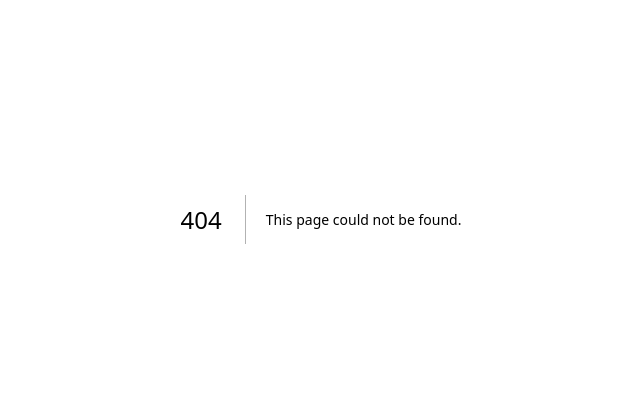
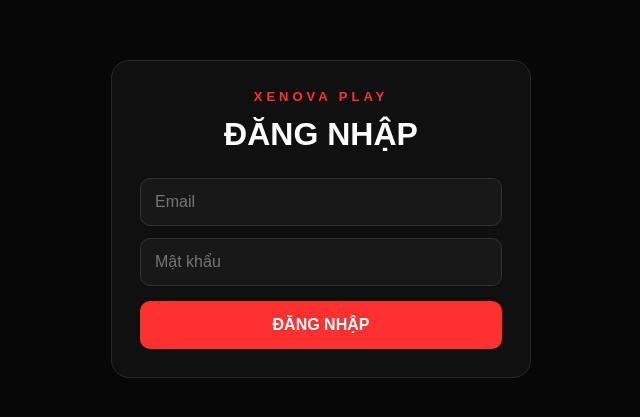
Before and after one commit to trantuyen7cdz-svg/-xenova-play, a Next.js app: page /login in a window 1280 px wide. Before the commit this address had no page. Shown: the part 181-598 px from the top of the page, without its empty margins (319-959 px from the left). Built offline with nearby package versions, Linux system fonts and the light colour scheme; no server answers.

Commit message:
Create page.js

```diff
--- /dev/null
+++ b/app/login/page.js
@@ -0,0 +1,149 @@
+"use client";
+
+import { useState } from "react";
+import { useRouter } from "next/navigation";
+import { supabase } from "@/lib/supabase";
+
+export default function LoginPage() {
+  const router = useRouter();
+
+  const [email, setEmail] = useState("");
+  const [password, setPassword] = useState("");
+  const [loading, setLoading] = useState(false);
+  const [message, setMessage] = useState("");
+
+  async function handleLogin(e) {
+    e.preventDefault();
+
+    setLoading(true);
+    setMessage("");
+
+    const { error } = await supabase.auth.signInWithPassword({
+      email,
+      password,
+    });
+
+    if (error) {
+      setMessage(error.message);
+      setLoading(false);
+      return;
+    }
+
+    router.push("/dashboard");
+  }
+
+  return (
+    <main
+      style={{
+        minHeight: "100vh",
+        background: "#070707",
+        color: "#fff",
+        display: "flex",
+        justifyContent: "center",
+        alignItems: "center",
+        padding: "20px",
+      }}
+    >
+      <form
+        onSubmit={handleLogin}
+        style={{
+          width: "100%",
+          maxWidth: "420px",
+          background: "#101010",
+          border: "1px solid #292929",
+          borderRadius: "18px",
+          padding: "28px",
+        }}
+      >
+        <div
+          style={{
+            textAlign: "center",
+            color: "#ff3030",
+            fontWeight: "900",
+            letterSpacing: "4px",
+            fontSize: "13px",
+          }}
+        >
+          XENOVA PLAY
+        </div>
+
+        <h1
+          style={{
+            textAlign: "center",
+            marginTop: "12px",
+            marginBottom: "25px",
+          }}
+        >
+          ĐĂNG NHẬP
+        </h1>
+
+        <input
+          type="email"
+          placeholder="Email"
+          value={email}
+          onChange={(e) => setEmail(e.target.value)}
+          required
+          style={{
+            width: "100%",
+            boxSizing: "border-box",
+            padding: "14px",
+            marginBottom: "12px",
+            borderRadius: "10px",
+            border: "1px solid #333",
+            background: "#181818",
+            color: "#fff",
+            outline: "none",
+          }}
+        />
+
+        <input
+          type="password"
+          placeholder="Mật khẩu"
+          value={password}
+          onChange={(e) => setPassword(e.target.value)}
+          required
+          style={{
+            width: "100%",
+            boxSizing: "border-box",
+            padding: "14px",
+            marginBottom: "15px",
+            borderRadius: "10px",
+            border: "1px solid #333",
+            background: "#181818",
+            color: "#fff",
+            outline: "none",
+          }}
+        />
+
+        <button
+          type="submit"
+          disabled={loading}
+          style={{
+            width: "100%",
+            padding: "15px",
+            border: "none",
+            borderRadius: "10px",
+            background: "#ff3030",
+            color: "#fff",
+            fontWeight: "900",
+            cursor: "pointer",
+          }}
+        >
+          {loading ? "ĐANG ĐĂNG NHẬP..." : "ĐĂNG NHẬP"}
+        </button>
+
+        {message && (
+          <p
+            style={{
+              color: "#ff5555",
+              textAlign: "center",
+              marginTop: "15px",
+            }}
+          >
+            {message}
+          </p>
+        )}
+      </form>
+    </main>
+  );
+}
```
